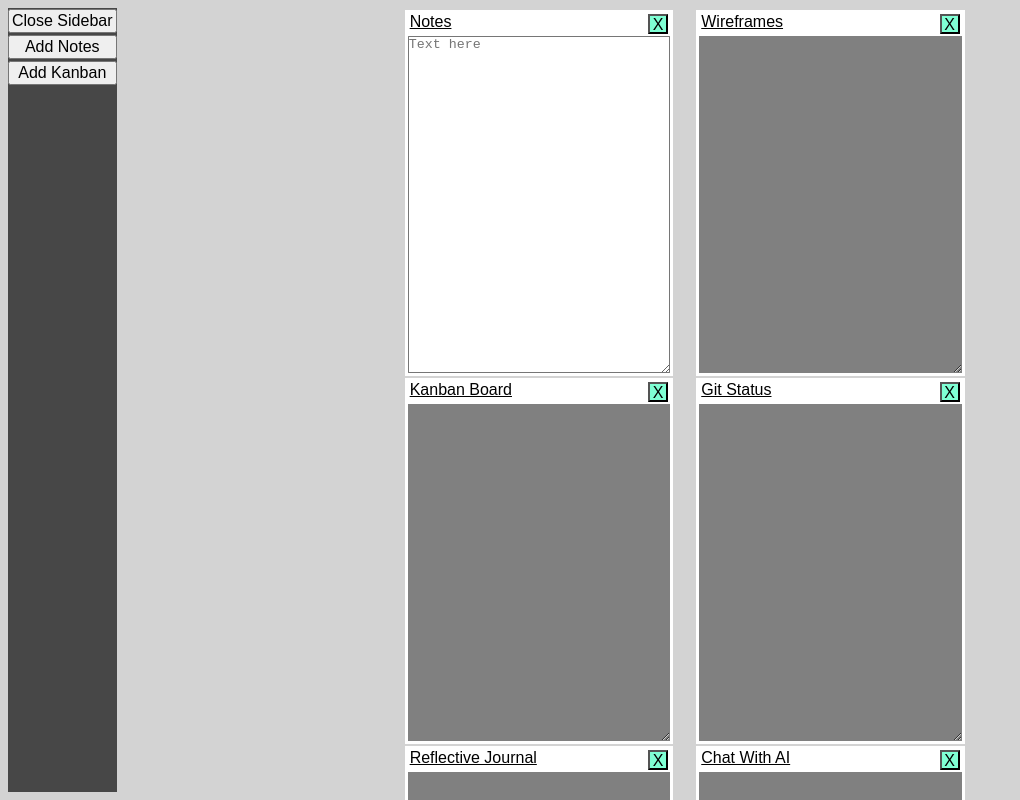
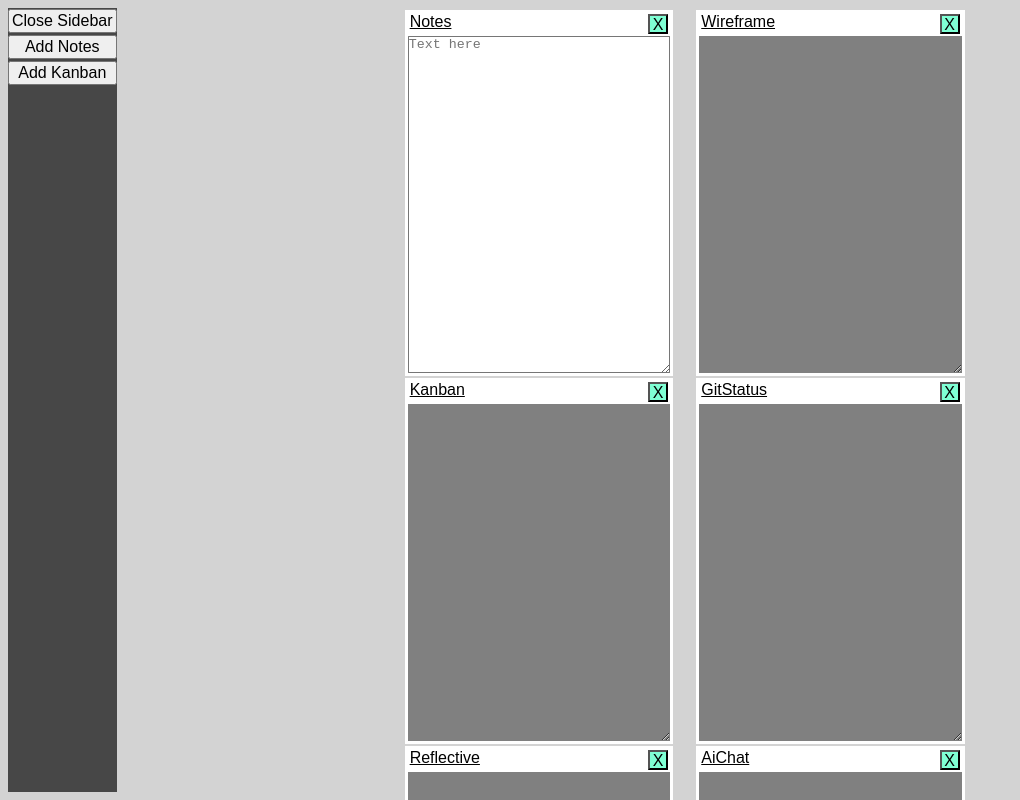
Before and after one commit to J-Wll/dev-companion, a React (Vite) app: page / in a window 1280 px wide. Shown: the top 800 px of the page, without its empty margins (0-1020 px from the left). Built offline with nearby package versions, Linux system fonts and the light colour scheme.

Commit message:
Created addModule, removed title prop, reworded update to set in state functions

```diff
--- a/src/App.jsx
+++ b/src/App.jsx
@@ -10,25 +10,24 @@ function App() {
   // row implementation is temporary, that'll be automatically configured based on module count and or settings
   let startingModules = [
     <div key="row-1" className="row">
-      <Module key="-1" purpose="notes" title="Notes" />
-      <Module key="-2" purpose="kanban" title="Kanban Board" />
-      <Module key="-3" purpose="reflective" title="Reflective Journal" />
+      <Module key="-1" purpose="Notes" title="Notes" />
+      <Module key="-2" purpose="Kanban" title="Kanban Board" />
+      <Module key="-3" purpose="Reflective" title="Reflective Journal" />
     </div>,
     <div key="row-" className="row">
-      <Module key="-4" purpose="wireframe" title="Wireframes" />
-      <Module key="-5" purpose="gitStatus" title="Git Status" />
-      <Module key="-6" purpose="aiChat" title="Chat With AI" />
+      <Module key="-4" purpose="Wireframe" title="Wireframes" />
+      <Module key="-5" purpose="GitStatus" title="Git Status" />
+      <Module key="-6" purpose="AiChat" title="Chat With AI" />
     </div>
   ]
-  // [stateVariable, functionToUpdateState] = useState(defaultValue)
-  let [modulesCreated, updateModulesCreated] = useState(0)
-  let [moduleList, updateModuleList] = useState(startingModules);
+
+  const [moduleList, setModuleList] = useState(startingModules);
+  const [modulesCreated, setModulesCreated] = useState(0);
 
   // Adds a notes module to the array that gets rendered in ModuleHandler
-  function addNotes() {
-    updateModuleList([...moduleList, <Module key={modulesCreated} purpose="notes" title="Notes" />])
-
-    updateModulesCreated((modulesCreated) => modulesCreated += 1)
+  function addModule(moduleType) {
+    setModuleList([...moduleList, <Module key={modulesCreated} purpose={moduleType} />])
+    setModulesCreated(modulesCreated + 1);
     console.log(moduleList);
     console.log(modulesCreated)
   }
@@ -41,8 +40,8 @@ function App() {
 
       <div className="Sidebar">
         <button>Close Sidebar</button>
-        <button onClick={addNotes}>Add Notes</button>
-        <button>Add Kanban</button>
+        <button onClick={() => { addModule("Notes") }}>Add Notes</button>
+        <button onClick={() => { addModule("Kanban") }}>Add Kanban</button>
       </div>
     )
   }
--- a/src/Module.jsx
+++ b/src/Module.jsx
@@ -3,14 +3,14 @@ import './css/Module.css'
 
 export default function Module(props) {
     console.log(props);
-    let [open, updateOpen] = useState(true);
+    let [open, setOpen] = useState(true);
     function checkStatus() {
         // only returns modules with open === true
         if (open) {
             return (<div className="module">
                 <div className="menu-bar">
                     {/* {console.log(props.title)} */}
-                    <p className="module-title">{props.title}</p>
+                    <p className="module-title">{props.purpose}</p>
                     <button onClick={closeMod} className="close-module">X</button>
                 </div>
                 <div className="module-body">
@@ -22,13 +22,14 @@ export default function Module(props) {
 
     // toggle open - this can be used for minimising modules to just the menu bar too
     function closeMod() {
-        updateOpen(open => !open)
+        setOpen(open => !open)
     }
 
     function componentPurpose(purpose) {
         // probably check purpose in a dict, one side component names and one components, each component in its own file
 
-        if (purpose === "notes") {
+        if (purpose === "Notes") {
+            // Later returns NotesContent component
             return (<textarea
                 type="text"
                 placeholder="Text here" />)
```
